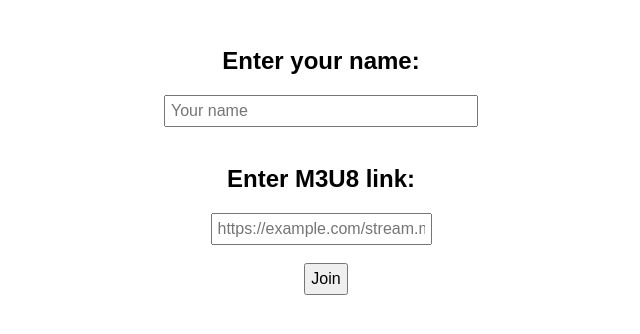
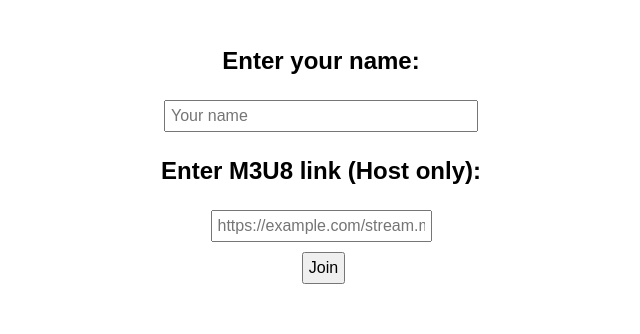
Before and after one commit to pothabattulavinod/watchparty, a plain HTML site: page index.html in a window 1280 px wide. Shown: the part 62-396 px from the top of the page, without its empty margins (319-959 px from the left). Drawn offline with nearby package versions, Linux system fonts and the light colour scheme; no server answers.

Commit message:
Update index.html

```diff
--- a/index.html
+++ b/index.html
@@ -12,7 +12,7 @@
     #chat-input { width:70%; padding:5px; }
     #video { max-width: 90%; margin-top:10px; }
     #name-modal { margin-top:50px; }
-    input, button { padding:5px; font-size:16px; }
+    input, button { padding:5px; font-size:16px; margin:5px; }
   </style>
 </head>
 <body>
@@ -21,9 +21,14 @@
   <!-- Name & M3U8 prompt modal -->
   <div id="name-modal">
     <h2>Enter your name:</h2>
-    <input id="name-input" placeholder="Your name"><br><br>
-    <h2>Enter M3U8 link:</h2>
-    <input id="m3u8-input" placeholder="https://example.com/stream.m3u8"><br><br>
+    <input id="name-input" placeholder="Your name"><br>
+
+    <!-- Host-only M3U8 input -->
+    <div id="m3u8-container">
+      <h2>Enter M3U8 link (Host only):</h2>
+      <input id="m3u8-input" placeholder="https://example.com/stream.m3u8">
+    </div>
+
     <button id="name-btn">Join</button>
   </div>
 
```
